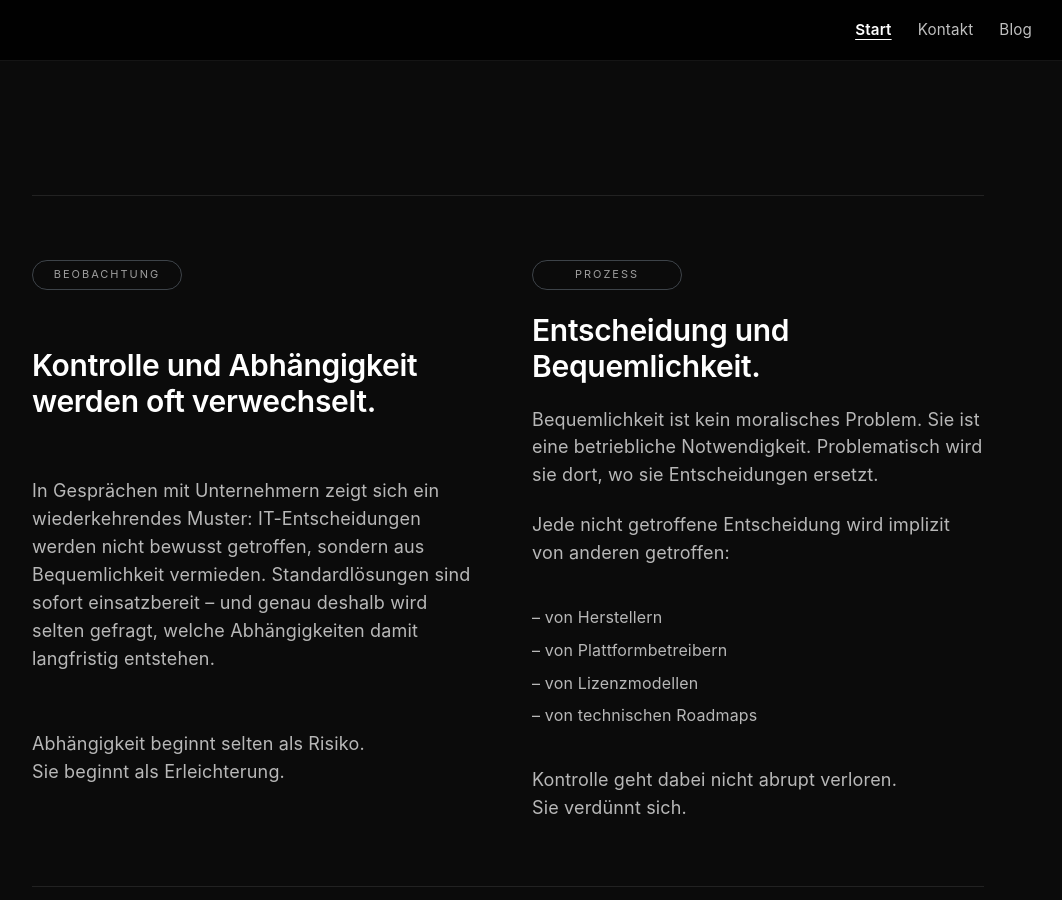
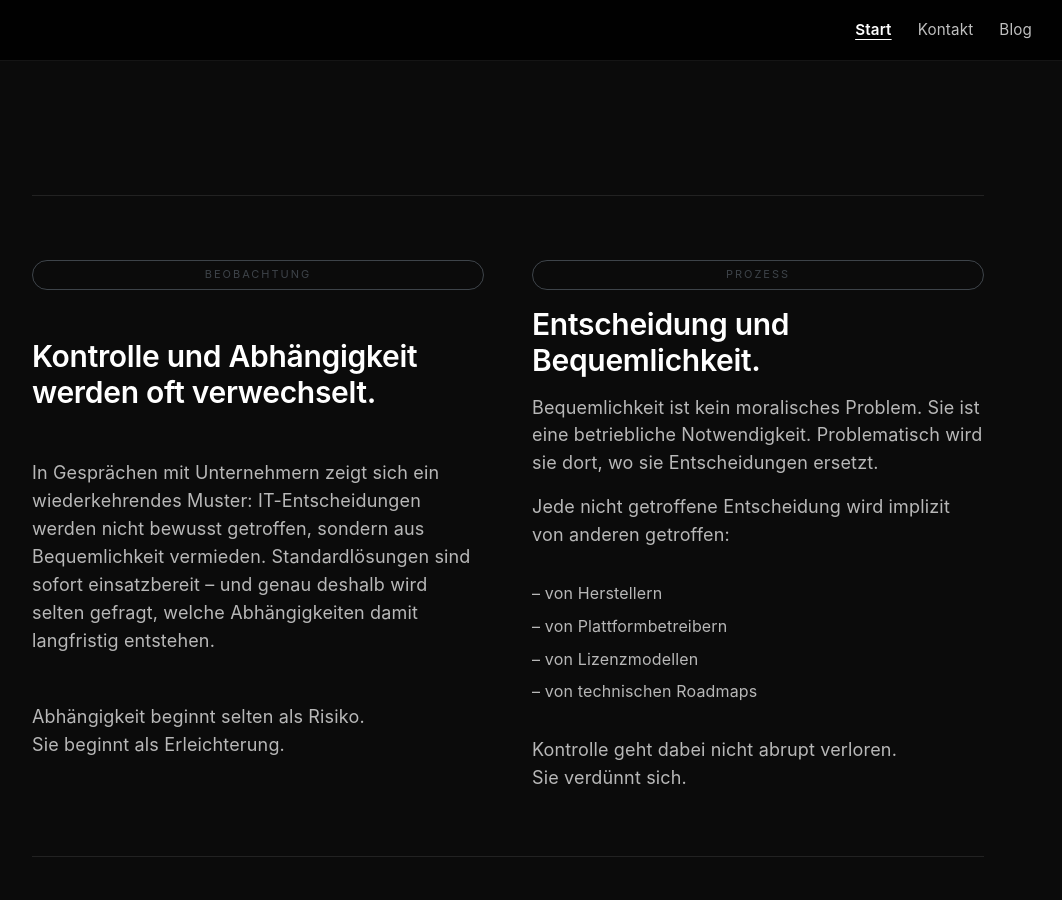
Before and after one commit to freedata-coop/freedata-coop.github.io, a Jekyll site: the page built from index.md, in a window 1280 px wide and 900 px high, scrolled down 660 px. Shown: the whole window, without its empty margins (132-1194 px from the left). Built offline with Jekyll 4.4.1, drawn with Linux system fonts in a browser that asks for light colours.

Commit message:
(feat): edit css

```diff
--- a/assets/custom.css
+++ b/assets/custom.css
@@ -92,23 +92,21 @@ p{
 
 /* Labels */
 .label{
-  display:flex;
+  display:inline-flex;
   align-items:center;
   justify-content:center;
-  width: 150px;                 /* fix */
-  height: 30px;
+  min-width: 140px;
+  padding:6px 14px;
   color: var(--mode-accent);
-  padding: 0;
   border:1px solid var(--line);
   border-radius:999px;
   border-color: var(--mode-accent);
   font-size:11px;
   letter-spacing:.18em;
   text-transform:uppercase;
-  color:var(--muted);
+  height: 30px;
   opacity:.85;
 }
-
 
 /* Grid */
 .grid{
@@ -127,18 +125,9 @@ p{
   }
 }
 
-.head{
-  display:grid;
-  gap:10px;
-}
-
-.head h2 {
-  margin-bottom: 10px;
-}
-
 .stack{
   display:grid;
-  gap:22px;
+  gap:16px;
 }
 
 /* Divider */
```
